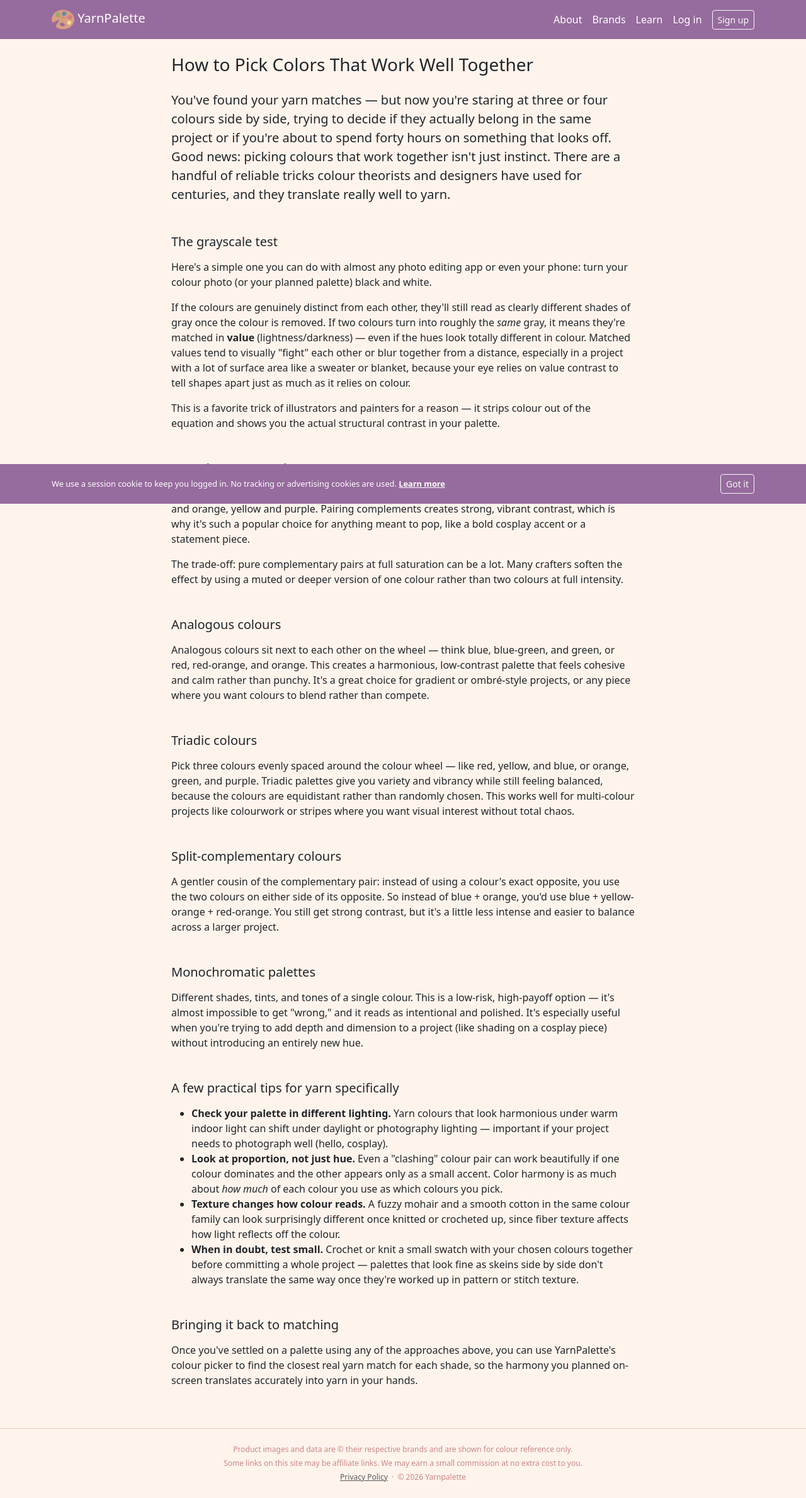
After one commit to justjess678/yarn-finder, a Django app: page /how-to-pick-colours/ in a window 1280 px wide. The commit adds this page. Shown: the whole page at 63% size. Run offline with Django 5.2, Linux system fonts and the light colour scheme.

Commit message:
add how to pick colours page

```diff
--- a/templates/base.html
+++ b/templates/base.html
@@ -37,6 +37,7 @@
                     </button>
                     <ul class="dropdown-menu dropdown-menu-dark">
                         <li><a class="dropdown-item" href="{% url 'how_it_works' %}">How It Works</a></li>
+                        <li><a class="dropdown-item" href="{% url 'how_to_pick_colours' %}">How to Pick Colors</a></li>
                         <li><a class="dropdown-item" href="{% url 'dye_lots' %}">Dye Lots</a></li>
                     </ul>
                 </div>
--- /dev/null
+++ b/templates/yarns/how_to_pick_colours.html
@@ -0,0 +1,56 @@
+{% extends "base.html" %}
+
+{% block title %}How to Pick Colors That Work Well Together — Yarnpalette{% endblock %}
+
+{% block content %}
+<div class="row justify-content-center">
+    <div class="col-12 col-md-8">
+        <h1 class="h3 mb-4">How to Pick Colors That Work Well Together</h1>
+
+        <p class="lead">You've found your yarn matches — but now you're staring at three or four colours side by side, trying to decide if they actually belong in the same project or if you're about to spend forty hours on something that looks off. Good news: picking colours that work together isn't just instinct. There are a handful of reliable tricks colour theorists and designers have used for centuries, and they translate really well to yarn.</p>
+
+        <h2 class="h5 mt-5 mb-3">The grayscale test</h2>
+
+        <p>Here's a simple one you can do with almost any photo editing app or even your phone: turn your colour photo (or your planned palette) black and white.</p>
+
+        <p>If the colours are genuinely distinct from each other, they'll still read as clearly different shades of gray once the colour is removed. If two colours turn into roughly the <em>same</em> gray, it means they're matched in <strong>value</strong> (lightness/darkness) — even if the hues look totally different in colour. Matched values tend to visually "fight" each other or blur together from a distance, especially in a project with a lot of surface area like a sweater or blanket, because your eye relies on value contrast to tell shapes apart just as much as it relies on colour.</p>
+
+        <p>This is a favorite trick of illustrators and painters for a reason — it strips colour out of the equation and shows you the actual structural contrast in your palette.</p>
+
+        <h2 class="h5 mt-5 mb-3">Complementary colours</h2>
+
+        <p>Complementary colours sit directly opposite each other on the colour wheel: red and green, blue and orange, yellow and purple. Pairing complements creates strong, vibrant contrast, which is why it's such a popular choice for anything meant to pop, like a bold cosplay accent or a statement piece.</p>
+
+        <p>The trade-off: pure complementary pairs at full saturation can be a lot. Many crafters soften the effect by using a muted or deeper version of one colour rather than two colours at full intensity.</p>
+
+        <h2 class="h5 mt-5 mb-3">Analogous colours</h2>
+
+        <p>Analogous colours sit next to each other on the wheel — think blue, blue-green, and green, or red, red-orange, and orange. This creates a harmonious, low-contrast palette that feels cohesive and calm rather than punchy. It's a great choice for gradient or ombré-style projects, or any piece where you want colours to blend rather than compete.</p>
+
+        <h2 class="h5 mt-5 mb-3">Triadic colours</h2>
+
+        <p>Pick three colours evenly spaced around the colour wheel — like red, yellow, and blue, or orange, green, and purple. Triadic palettes give you variety and vibrancy while still feeling balanced, because the colours are equidistant rather than randomly chosen. This works well for multi-colour projects like colourwork or stripes where you want visual interest without total chaos.</p>
+
+        <h2 class="h5 mt-5 mb-3">Split-complementary colours</h2>
+
+        <p>A gentler cousin of the complementary pair: instead of using a colour's exact opposite, you use the two colours on either side of its opposite. So instead of blue + orange, you'd use blue + yellow-orange + red-orange. You still get strong contrast, but it's a little less intense and easier to balance across a larger project.</p>
+
+        <h2 class="h5 mt-5 mb-3">Monochromatic palettes</h2>
+
+        <p>Different shades, tints, and tones of a single colour. This is a low-risk, high-payoff option — it's almost impossible to get "wrong," and it reads as intentional and polished. It's especially useful when you're trying to add depth and dimension to a project (like shading on a cosplay piece) without introducing an entirely new hue.</p>
+
+        <h2 class="h5 mt-5 mb-3">A few practical tips for yarn specifically</h2>
+
+        <ul>
+            <li><strong>Check your palette in different lighting.</strong> Yarn colours that look harmonious under warm indoor light can shift under daylight or photography lighting — important if your project needs to photograph well (hello, cosplay).</li>
+            <li><strong>Look at proportion, not just hue.</strong> Even a "clashing" colour pair can work beautifully if one colour dominates and the other appears only as a small accent. Color harmony is as much about <em>how much</em> of each colour you use as which colours you pick.</li>
+            <li><strong>Texture changes how colour reads.</strong> A fuzzy mohair and a smooth cotton in the same colour family can look surprisingly different once knitted or crocheted up, since fiber texture affects how light reflects off the colour.</li>
+            <li><strong>When in doubt, test small.</strong> Crochet or knit a small swatch with your chosen colours together before committing a whole project — palettes that look fine as skeins side by side don't always translate the same way once they're worked up in pattern or stitch texture.</li>
+        </ul>
+
+        <h2 class="h5 mt-5 mb-3">Bringing it back to matching</h2>
+
+        <p>Once you've settled on a palette using any of the approaches above, you can use YarnPalette's colour picker to find the closest real yarn match for each shade, so the harmony you planned on-screen translates accurately into yarn in your hands.</p>
+    </div>
+</div>
+{% endblock %}
--- a/yarns/urls.py
+++ b/yarns/urls.py
@@ -8,6 +8,7 @@ urlpatterns = [
     path("profile/", views.profile, name="profile"),
     path("privacy/", views.privacy, name="privacy"),
     path("how-it-works/", views.how_it_works, name="how_it_works"),
+    path("how-to-pick-colours/", views.how_to_pick_colours, name="how_to_pick_colours"),
     path("about/", views.about, name="about"),
     path("brands/", views.brands, name="brands"),
     path("dye-lots/", views.dye_lots, name="dye_lots"),
--- a/yarns/views.py
+++ b/yarns/views.py
@@ -165,6 +165,10 @@ def brands(request):
     })
 
 
+def how_to_pick_colours(request):
+    return render(request, "yarns/how_to_pick_colours.html")
+
+
 def robots_txt(request):
     from django.http import HttpResponse
     content = "User-agent: *\nDisallow: /admin/\nDisallow: /accounts/\n"
```
